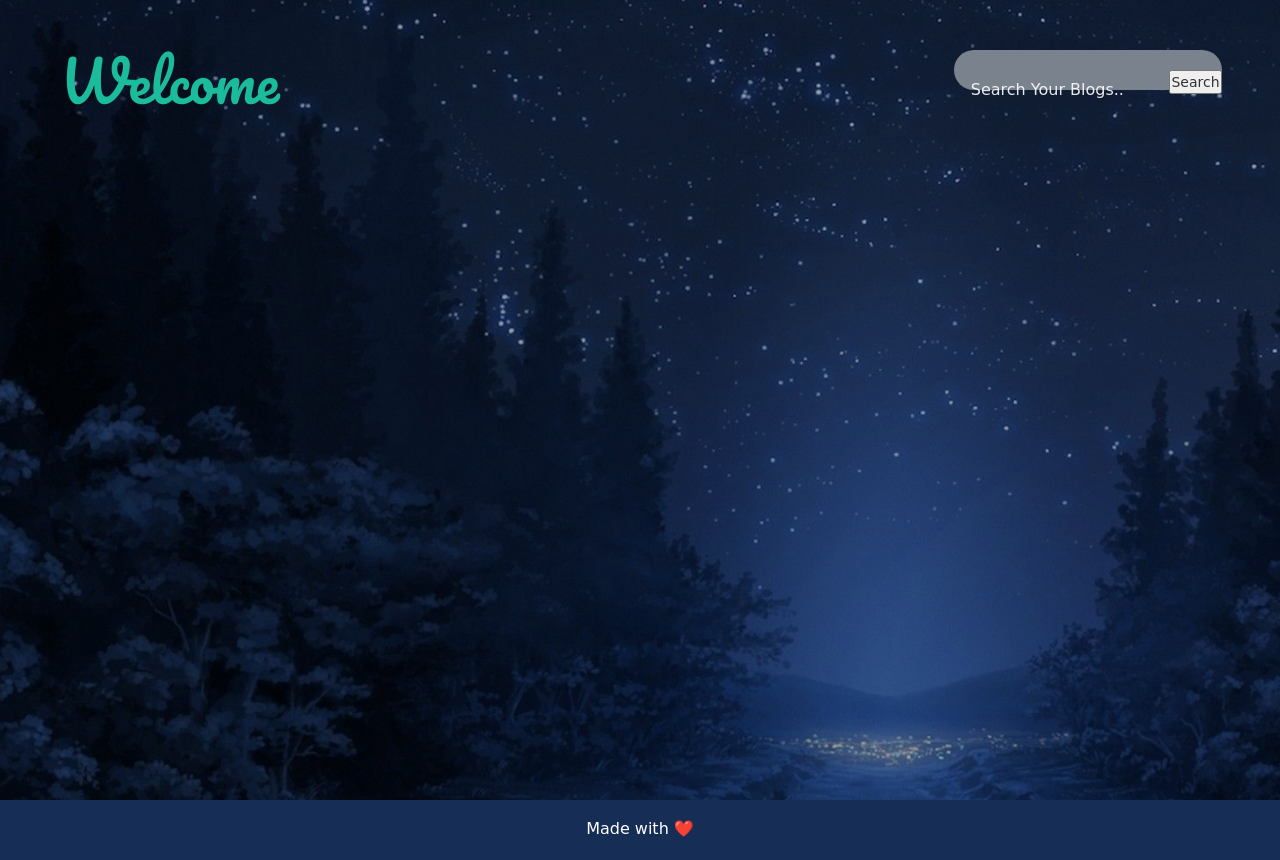
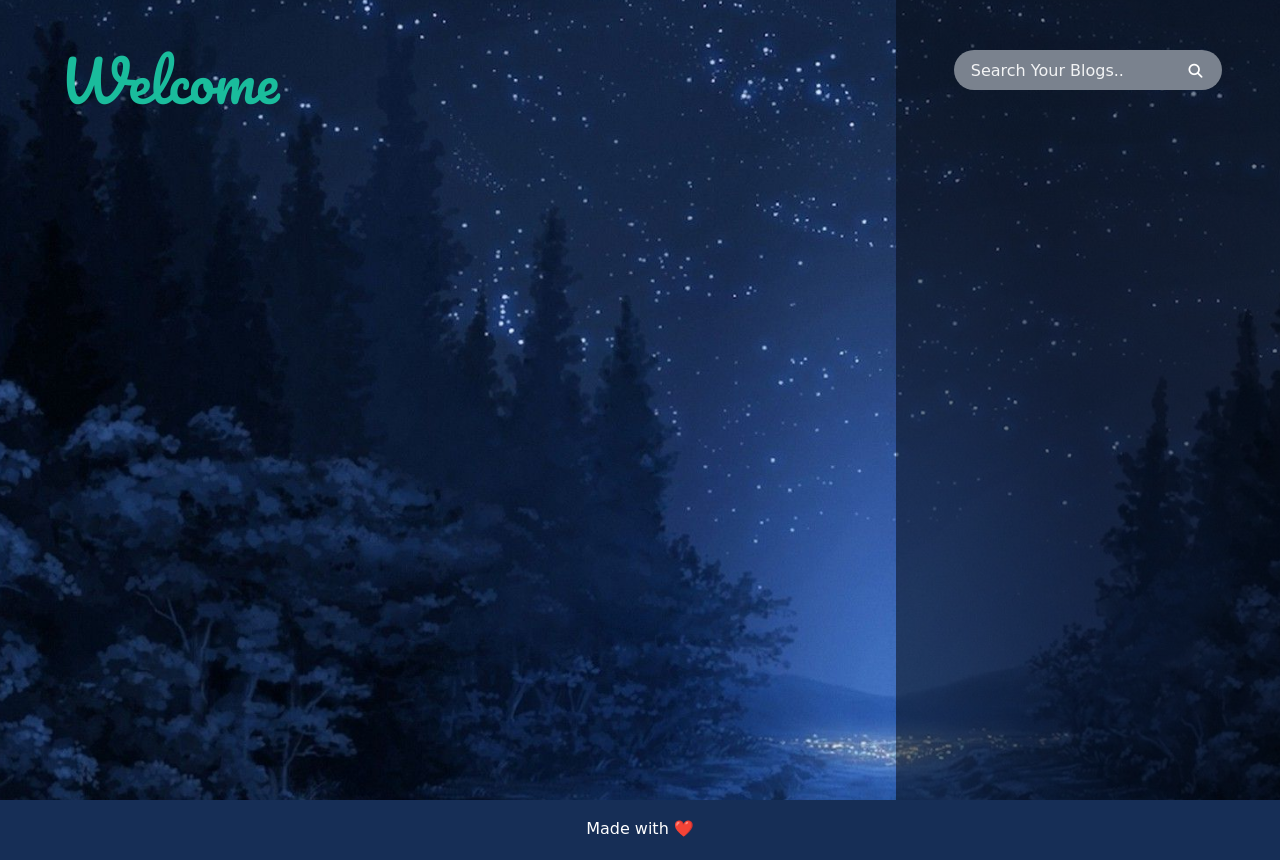
Before and after one commit to Anoushka03/blog-website, a Node project: template views/dashboard.ejs in a window 1280 px wide. Shown: the part 90-950 px from the top of the page. Run offline with Node 20 templates, Linux system fonts and the light colour scheme; the template is opened without the code that fills it, so the values that code supplies are empty; some libraries are stand-ins or nearby versions; some web fonts are replaced.

Commit message:
update search and segregation

```diff
--- a/public/css/dashcss.css
+++ b/public/css/dashcss.css
@@ -4,8 +4,18 @@
     font-family: 'Merienda One', cursive;
 }
 
+.log{
+    background: none;
+    border: none;
+    transform: translateY(-9px);
+}
+
+.log:hover i{
+    color:#1abc9c;
+}
  body{
-    background-image: linear-gradient(rgba(0,0,0,0.3),rgba(0,0,0,0.3)),url('../img/p1.jpg.jpg');
+    /* background-image: linear-gradient(rgba(0,0,0,0.2),rgba(0,0,0,0.3)),url('../img/p1.jpg.jpg'); */
+    background-image: url('../img/p1.jpg.jpg');
     background-repeat: no-repeat;
     background-size: cover;
     background-position: bottom;
@@ -33,11 +43,13 @@ footer{
 
 .searched{
     height: auto;
-    background-color: khaki;
+    background: linear-gradient(rgba(0,0,0,0.4),rgba(0,0,0,0.5));
     width: 70%;
+    color: white;
     margin: auto;
     margin-top: 10px;
     padding: 10px;
+    text-align: left;
 }
 .menu{
     width: 30%;
@@ -46,6 +58,7 @@ footer{
     float: left;
     text-align: center;
     padding-top: 50px;
+    background: linear-gradient(rgba(0,0,0,0.4),rgba(0,0,0,0.5));
 }
 i{
     color: white;
@@ -91,6 +104,7 @@ input[type=text]:hover{
     line-height: 40px;
     width: 80%;
     padding-left: 7px;
+    transform: translateY(-47%);
 }
 
 .search-btn{
--- a/views/dashboard.ejs
+++ b/views/dashboard.ejs
@@ -16,18 +16,18 @@
       <br>
       <form action="/users/dashboard" method="POST">
         <input class="search-txt" type="text" name="search" placeholder="  Search Your Blogs..">
-        <button  class="log" type="submit" >Search</button>
+        <button  class="log" type="submit" ><i class="fa fa-search" aria-hidden="true"></i></button>
       </form>
     </div>
     <%let len1=searches.length;%>
 
         <%for(let i=0;i<len1;i++){%>
             <div class="searched">
-            <%= searches[i].title %><br>
+            <%=searches[i].title %><br>
             <%=searches[i].post.substring(0,100)%>...<a href="/users/posts/<%=searches[i]._id%>">Read more</a> %>
             </div>
         <%}%>
-        <p color="white"><%=title_error%></p>
+        <p style="color:white"><%=title_error%></p>
 
 </div>
 
--- a/views/partials/headerCompose.ejs
+++ b/views/partials/headerCompose.ejs
@@ -3,6 +3,7 @@
 
 <head>
   <meta charset="utf-8">
+  <!-- <meta name="viewport" content="width=device-width, initial-scale=1.0">lo';gop -->
   <title>Daily Journal</title>
   <meta charset="utf-8">
   <link rel="stylesheet" href="https://maxcdn.bootstrapcdn.com/bootstrap/3.3.7/css/bootstrap.min.css">
```
